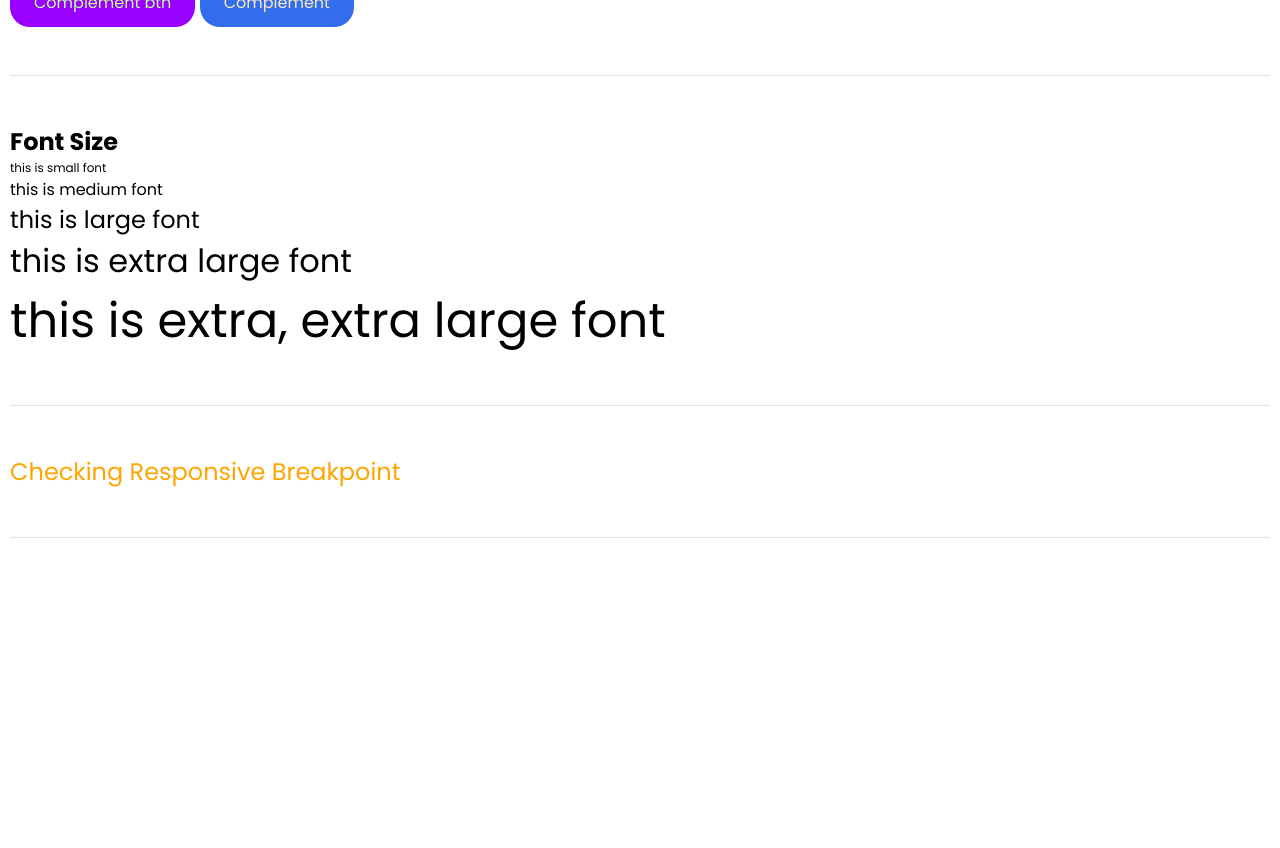
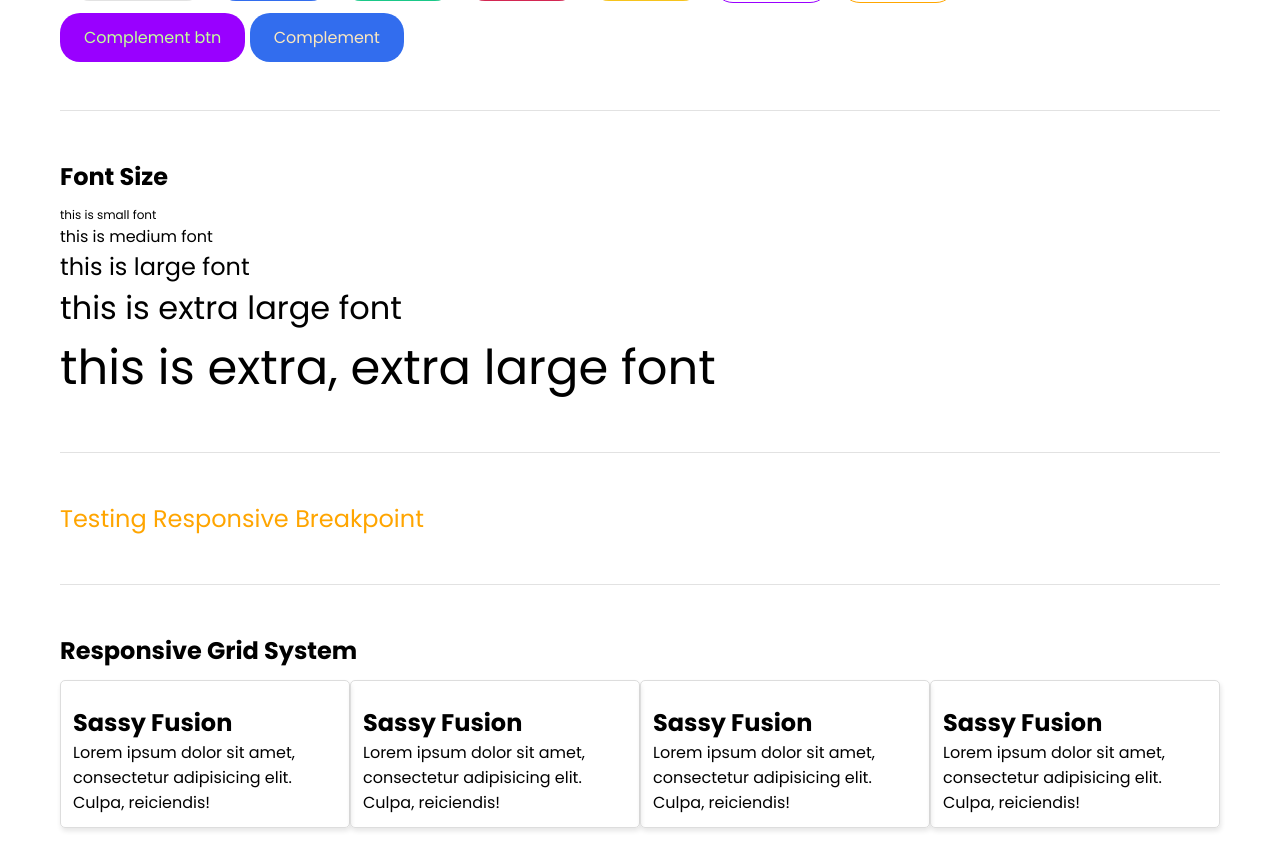
Before and after one commit to Erhahon-Imafidon/customStyling-library, a React (Vite) app: page / in a window 1280 px wide. Shown: the part 600-1448 px from the top of the page. Before the commit the page ends 1196 px from the top, so only its background shows below. Built offline with nearby package versions, Linux system fonts and the light colour scheme.

Commit message:
crearted the GridLayout component

```diff
--- a/src/App.tsx
+++ b/src/App.tsx
@@ -1,4 +1,10 @@
-import { Cards, Colors, FontSize, Separator } from './components/index.tsx';
+import {
+    Cards,
+    Colors,
+    FontSize,
+    Separator,
+    GridLayout,
+} from './components/index.tsx';
 import {
     colorsData,
     colorsBgData,
@@ -8,7 +14,7 @@ import {
 
 const App = () => {
     return (
-        <main style={styles}>
+        <main className="container">
             <Cards />
             <Separator />
 
@@ -34,23 +40,29 @@ const App = () => {
             <Separator />
 
             <div>
-                <h2 className="mt-2">Font Size</h2>
+                <h2 className="mt-2 mb-1">Font Size</h2>
                 <FontSize />
             </div>
 
             <Separator />
 
             <p className="responsive-test font-lg">
-                Checking Responsive Breakpoint
+                Testing Responsive Breakpoint
             </p>
 
             <Separator />
+
+            <div>
+                <h2 className="mt-2 mb-1">Responsive Grid System</h2>
+                <div className="row">
+                    <GridLayout />
+                    <GridLayout />
+                    <GridLayout />
+                    <GridLayout />
+                </div>
+            </div>
         </main>
     );
 };
 
-const styles = {
-    padding: '10px',
-};
-
 export default App;
--- a/src/SassyFusion/_grid.scss
+++ b/src/SassyFusion/_grid.scss
@@ -8,7 +8,7 @@ $grid-columns: 12;
   width: 100%;
   max-width: 1200px;
   margin: 0 auto;
-  padding: 0 20px;
+  padding: 20px 20px;
   box-sizing: border-box;
 }
 
--- /dev/null
+++ b/src/components/GridLayout.tsx
@@ -0,0 +1,17 @@
+const GridLayout = () => {
+    return (
+        <>
+            <div className="col-12-xs col-5-sm col-3-xl">
+                <div className="cards">
+                    <h3 className="card-title">Sassy Fusion</h3>
+                    <p className="card-body">
+                        Lorem ipsum dolor sit amet, consectetur adipisicing
+                        elit. Culpa, reiciendis!
+                    </p>
+                </div>
+            </div>
+        </>
+    );
+};
+
+export default GridLayout;
--- a/src/components/index.tsx
+++ b/src/components/index.tsx
@@ -2,5 +2,6 @@ import Cards from './Cards';
 import Colors from './Colors';
 import FontSize from './FontSize';
 import Separator from './Separator';
+import GridLayout from './GridLayout.tsx';
 
-export { Cards, Colors, FontSize, Separator };
+export { Cards, Colors, FontSize, Separator, GridLayout };
```
